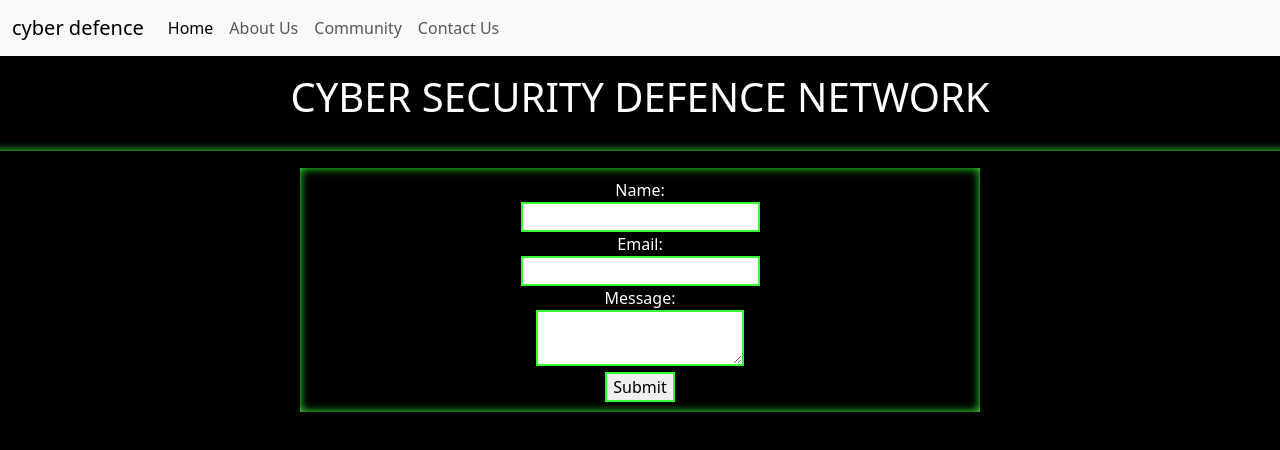
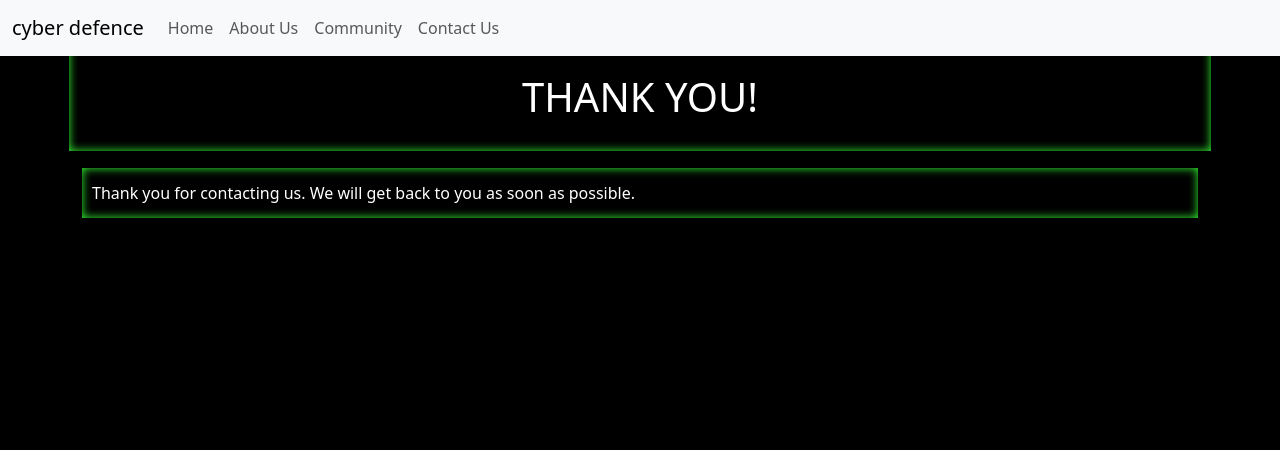
Before and after one commit to newworldhost/nwh, a plain HTML site: page thankyou.html in a window 1280 px wide. Drawn offline with nearby package versions, Linux system fonts and the light colour scheme.

Commit message:
initial commit

```diff
--- a/contact.html
+++ b/thankyou.html
@@ -4,12 +4,11 @@
     <meta charset="UTF-8">
     <meta name="viewport" content="width=device-width, initial-scale=1.0">
     <meta name="author" content="cyber security defence network">
-    <meta name="description" content="cyber security defence network">
-    <meta name="keywords" content="cyber security defence network">
+    <meta name="description" content="Thank You - Cyber Security Defence Network">
+    <meta name="keywords" content="cyber security, thank you, defence network">
     <link href="https://cdn.jsdelivr.net/npm/bootstrap@5.3.3/dist/css/bootstrap.min.css" rel="stylesheet" integrity="sha384-QWTKZyjpPEjISv5WaRU9OFeRpok6YctnYmDr5pNlyT2bRjXh0JMhjY6hW+ALEwIH" crossorigin="anonymous">
-
     <link rel="stylesheet" href="style.css">
-    <title>cyber security defence network</title>
+    <title>Thank You - Cyber Security Defence Network</title>
 </head>
 <body>
     <header>
@@ -21,22 +20,19 @@
               </button>
               <div class="collapse navbar-collapse" id="navbarNavAltMarkup">
                 <div class="navbar-nav">
-                  <a class="nav-link active" href="index.html">Home</a>
+                  <a class="nav-link" href="index.html">Home</a>
                   <a class="nav-link" href="about.html">About Us</a>
                   <a class="nav-link" href="community.html">Community</a>
-                  <a class="nav-link" aria-current="page" href="contact.html">Contact Us</a>
+                  <a class="nav-link" href="contact.html">Contact Us</a>
+                </div>
+              </div>
             </div>
-          </nav>
-    <h1>cyber security defence network</h1>
-    <form method="post" action="contact.html">
-        <label for="name">Name:</label><br>
-        <input type="text" id="name" name="name"><br>
-        <label for="email">Email:</label><br>
-        <input type="text" id="email" name="email"><br>
-        <label for="message">Message:</label><br>
-        <textarea id="message" name="message"></textarea><br>
-        <input type="submit" value="Submit">
-        </form>
+        </nav>
     </header>
-    </body>
-    </html>
+    <main class="container">
+        <h1>Thank You!</h1>
+        <p>Thank you for contacting us. We will get back to you as soon as possible.</p>
+    </main>
+    <script src="https://cdn.jsdelivr.net/npm/bootstrap@5.3.3/dist/js/bootstrap.bundle.min.js" integrity="sha384-YvpcrYf0tY3lHB60NNkmXc5s9fDVZLESaAA55NDzOxhy9GkcIdslK1eN7N6jIeHz" crossorigin="anonymous"></script>
+</body>
+</html>
```
